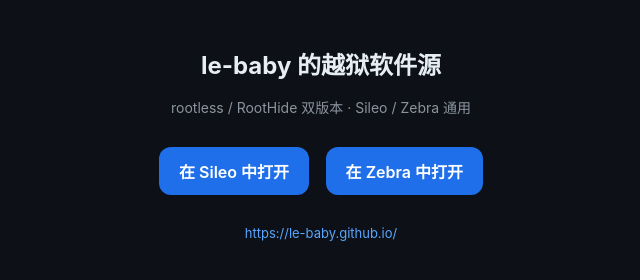
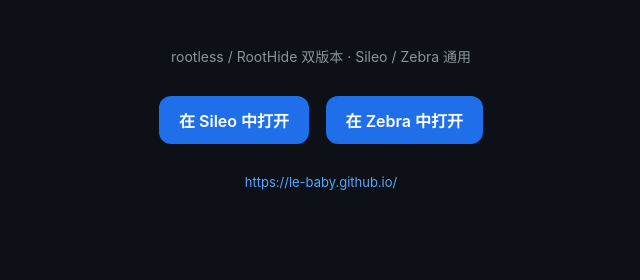
Before and after one commit to LE-baby/LE-baby.github.io, a plain HTML site: page index.html in a window 1280 px wide. Shown: the whole page, without its empty margins (319-959 px from the left). Drawn offline with Linux system fonts and the light colour scheme.

Commit message:
init index.html

```diff
--- a/index.html
+++ b/index.html
@@ -1,10 +1,12 @@
 <!DOCTYPE html><html lang="zh-CN"><head><meta charset="utf-8">
-<meta name="viewport" content="width=device-width,initial-scale=1"><title>le-baby 的越狱软件源</title>
+<meta name="viewport" content="width=device-width,initial-scale=1"><title></title>
 <style>body{font-family:-apple-system,BlinkMacSystemFont,sans-serif;background:#0d1117;color:#e6edf3;margin:0;padding:30px 16px;text-align:center}
 h1{font-size:24px}.sub{color:#8b949e;font-size:14px;margin:8px 0 24px}
 .btn{display:inline-block;padding:12px 20px;margin:6px;border-radius:12px;background:#1f6feb;color:#fff;text-decoration:none;font-weight:600}
-.url{color:#58a6ff;font-size:13px;margin-top:24px;word-break:break-all}</style></head>
-<body><h1>le-baby 的越狱软件源</h1><div class="sub">rootless / RootHide 双版本 · Sileo / Zebra 通用</div>
-<a class="btn" href="sileo://source/https%3A%2F%2Fle-baby.github.io%2F">在 Sileo 中打开</a>
-<a class="btn" href="zbra://sources/add/https%3A%2F%2Fle-baby.github.io%2F">在 Zebra 中打开</a>
+.url{color:#58a6ff;font-size:13px;margin-top:24px;word-break:break-all}
+  /* ===== Sileo 精选横幅 ===== */
+</style></head>
+<body><h1></h1><div class="sub">rootless / RootHide 双版本 · Sileo / Zebra 通用</div>
+<a class="btn" href="sileo://source/https://le-baby.github.io/">在 Sileo 中打开</a>
+<a class="btn" href="zbra://sources/add/https://le-baby.github.io/">在 Zebra 中打开</a>
 <div class="url">https://le-baby.github.io/</div></body></html>
```
